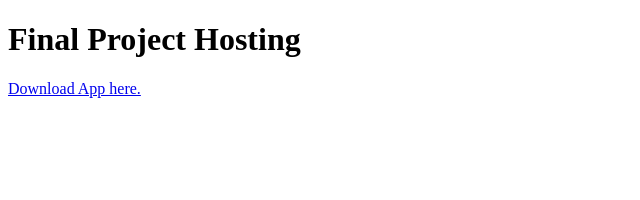
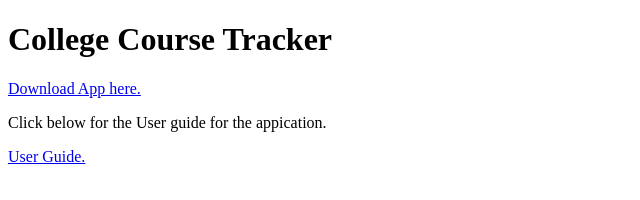
Before and after one commit to OfficialKee/Officialkee.github.io, a plain HTML site: page index.html in a window 1280 px wide. Shown: the whole page, without its empty margins (0-640 px from the left). Drawn offline with Linux system fonts and the light colour scheme.

Commit message:
Updated webpage

```diff
--- a/index.html
+++ b/index.html
@@ -6,7 +6,9 @@
     <title>Document</title>
 </head>
 <body>
-    <h1>Final Project Hosting</h1>
+    <h1>College Course Tracker</h1>
     <a href="com.companyname.D424-Signed.apk">Download App here.</a>
+    <p>Click below for the User guide for the appication.</p>
+    <a href="College_Course_Tracker_User_Guide_for_Users.docx"> User Guide.</a>
 </body>
 </html>
```
Also changed, not shown: 1 other file.
